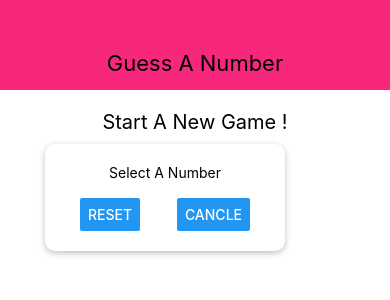
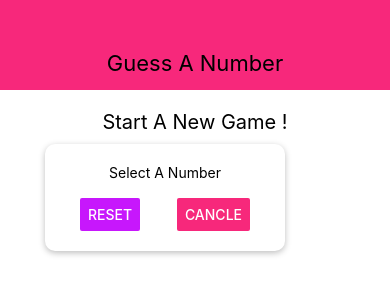
Before and after one commit to AtharLaique/guss-a-number-app, a React Native app: screen / in a window 390 px wide. Shown: the top 300 px of the page. Built offline with nearby package versions, Linux system fonts and the light colour scheme.

Commit message:
Reusable Theme color

```diff
--- /dev/null
+++ b/constants/color.js
@@ -0,0 +1,4 @@
+export default{
+ primary:'#f7287b',
+ accent:'#c717fc'
+}
--- a/screens/StartGame.js
+++ b/screens/StartGame.js
@@ -2,6 +2,7 @@ import React from "react";
 import { View, Text, StyleSheet, TextInput, Button } from "react-native";
 //Custome Component
 import Card from '../components/Card';
+import color from '../constants/color';
 
 export default function StartGame() {
   return (
@@ -13,8 +14,8 @@ export default function StartGame() {
         <Text>Select A Number</Text>
               <TextInput />
               <View style={styles.buttonContainer}>
-                  <Button title="Reset"/>
-                  <Button title="Cancle"/>
+                  <Button title="Reset" color={color.accent}/>
+                  <Button title="Cancle" color={color.primary}/>
               </View>
         </Card>
 
```
